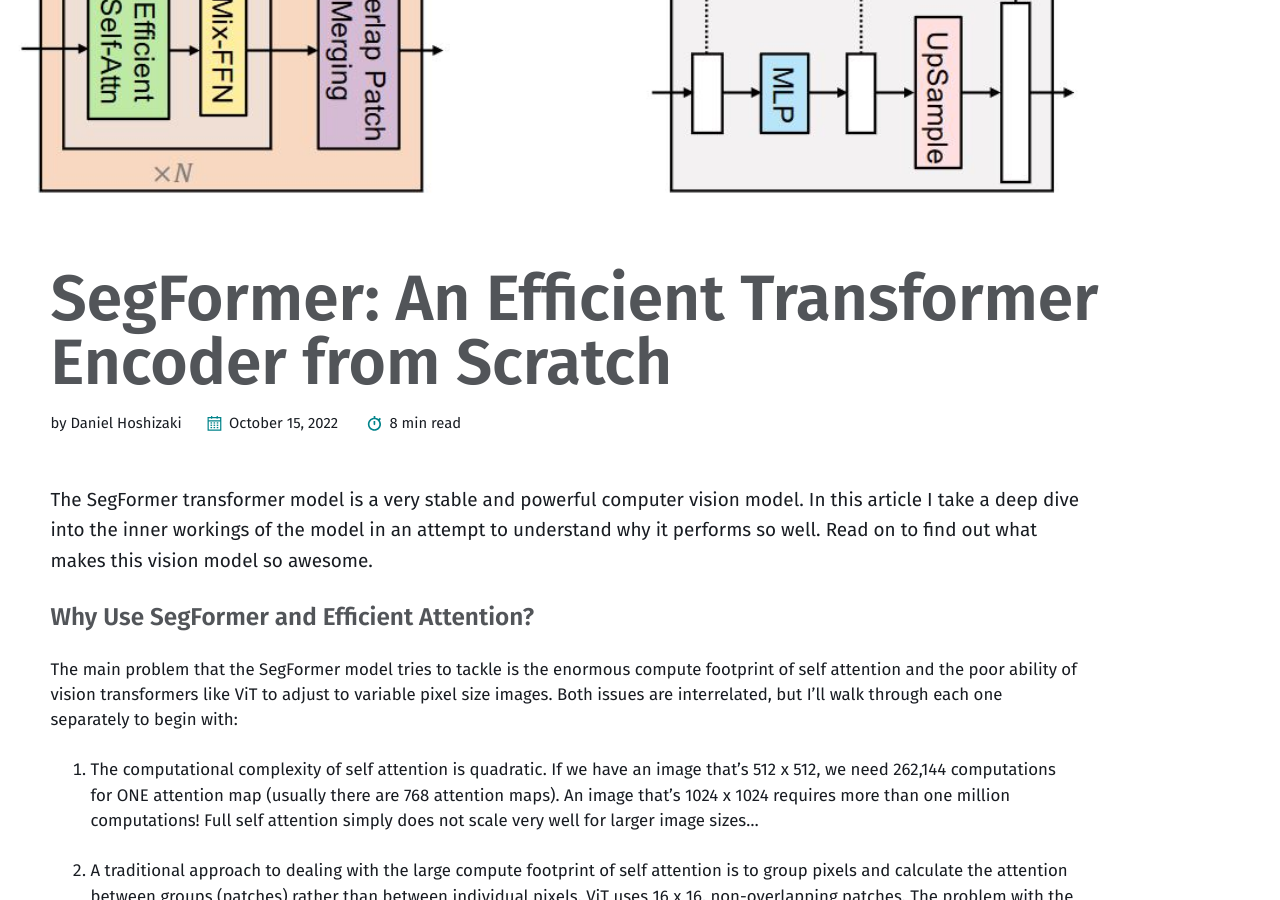
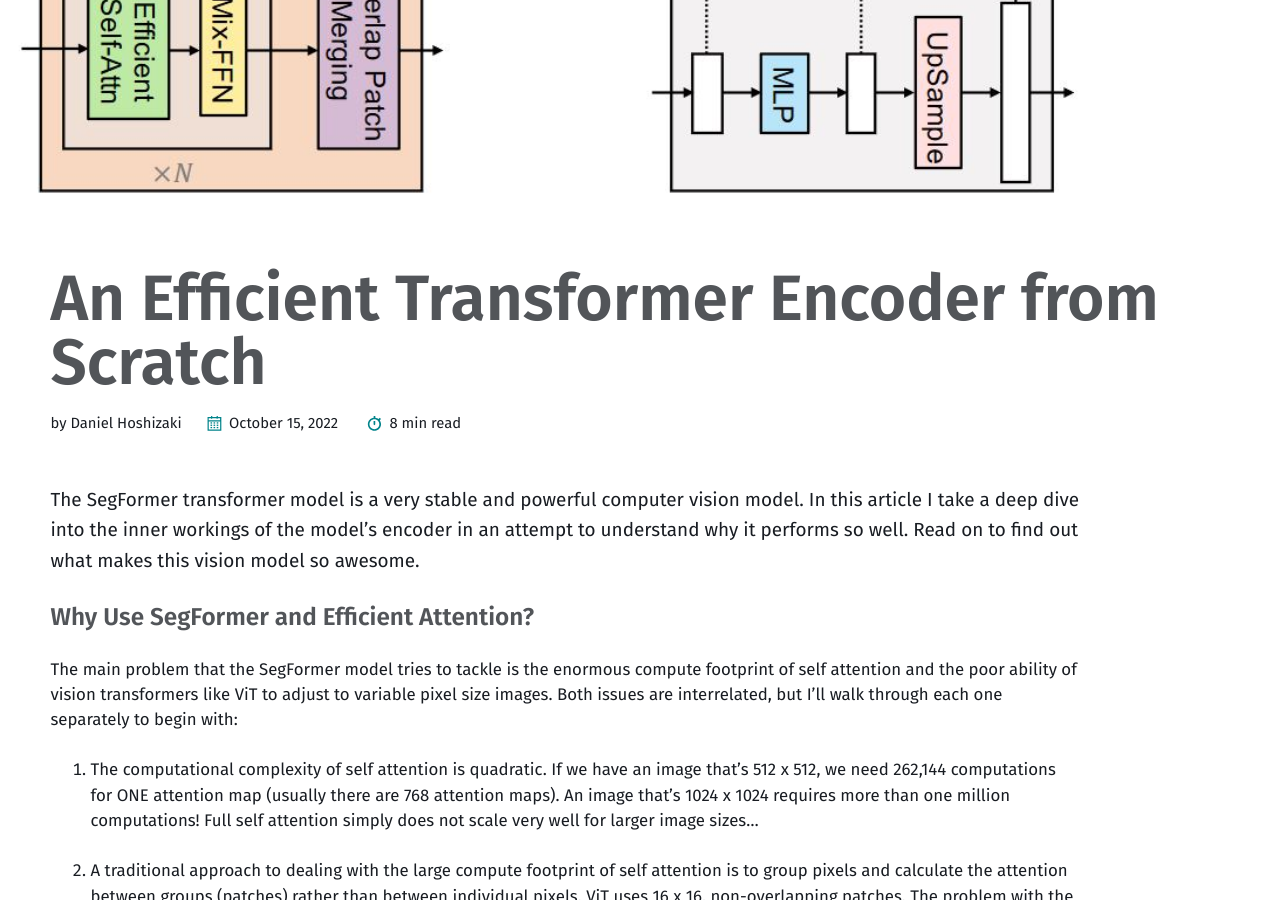
Before and after one commit to mmistakes/jekyll-theme-basically-basic, a Jekyll site: the page built from _posts/2022-10-15-vision-transformers.md, in a window 1280 px wide and 900 px high, scrolled down 555 px. Built offline with Jekyll 4.4.1, drawn with Linux system fonts in a browser that asks for light colours.

```diff
--- a/_posts/2022-10-15-vision-transformers.md
+++ b/_posts/2022-10-15-vision-transformers.md
@@ -1,13 +1,13 @@
 ---
 layout: post
-title:  "SegFormer: An Efficient Transformer Encoder from Scratch"
+title:  "An Efficient Transformer Encoder from Scratch"
 name:  "Daniel Hoshizaki"
 image:
  thumbnail: /assets/images/segformer/segformer.JPG
  path: /assets/images/segformer/segformer.JPG
 ---
 
-The SegFormer transformer model is a very stable and powerful computer vision model. In this article I take a deep dive into the inner workings of the model in an attempt to understand why it performs so well. Read on to find out what makes this vision model so awesome.
+The SegFormer transformer model is a very stable and powerful computer vision model. In this article I take a deep dive into the inner workings of the model's encoder in an attempt to understand why it performs so well. Read on to find out what makes this vision model so awesome.
 
 ### Why Use SegFormer and Efficient Attention?
 
```
Also changed, not shown: _posts/2021-07-28-himawari.md (+2 -1 lines).
